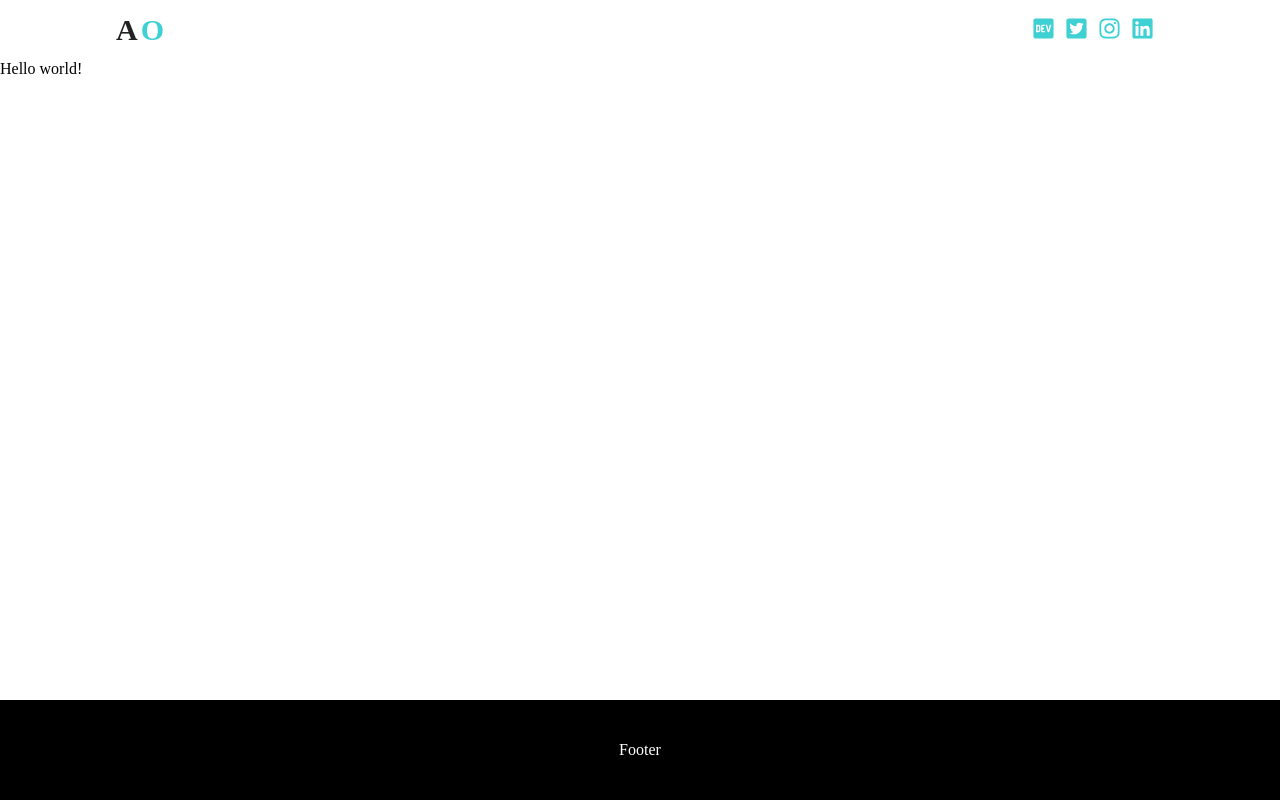
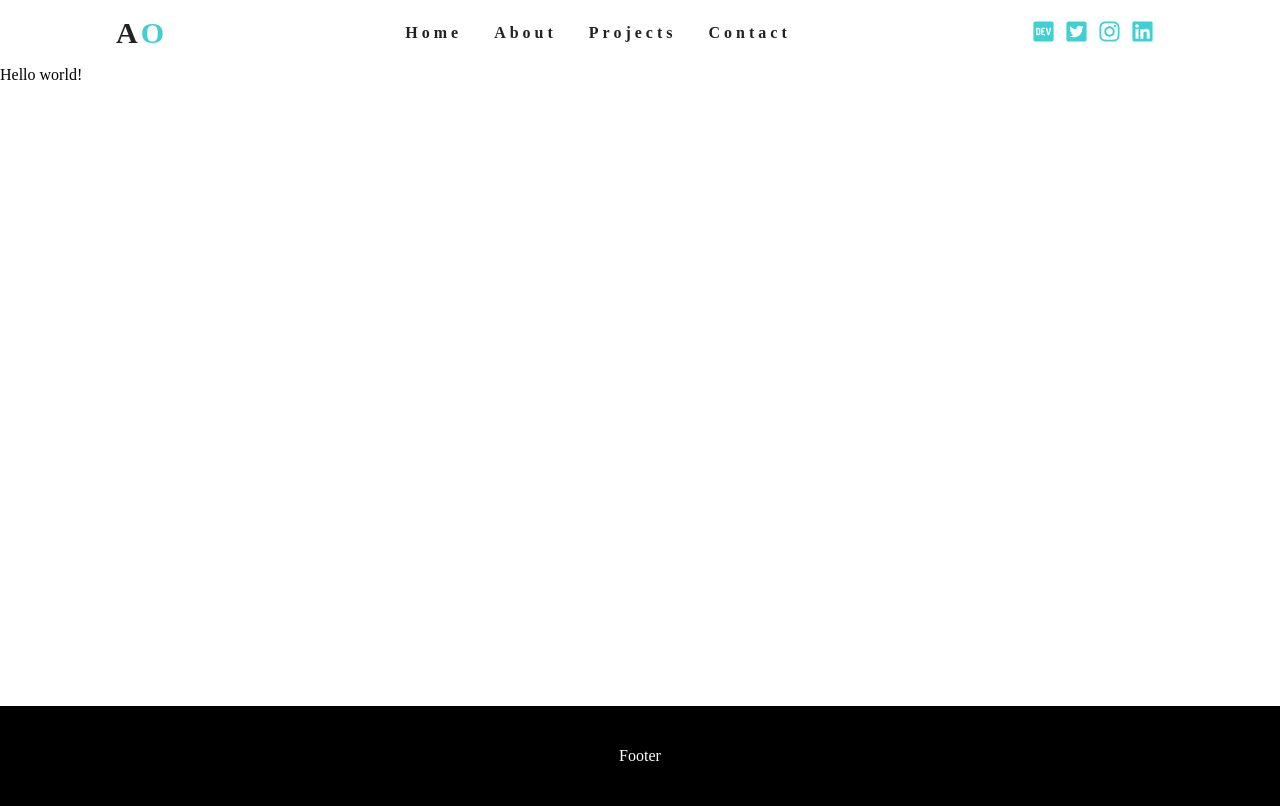
Before and after one commit to oreste-abizera/oresteabizera.tech, a Gatsby site: page / in a window 1280 px wide. Built offline with nearby package versions, Linux system fonts and the light colour scheme; Gatsby itself is replaced by a stand-in of ours.

Commit message:
Navbar Links

```diff
--- a/src/components/Navbar.js
+++ b/src/components/Navbar.js
@@ -3,6 +3,7 @@ import React, { Component } from "react"
 import * as styles from "../css/navbar.module.css"
 import { FaAlignRight } from "react-icons/fa"
 import socialIcons from "../constants/social-icons"
+import links from "../constants/links"
 
 export default class Navbar extends Component {
   constructor(props) {
@@ -10,15 +11,23 @@ export default class Navbar extends Component {
     this.state = {
       isOpen: true,
       socialIcons,
+      links,
     }
   }
   render() {
     return (
-      <nav className={`navbar ${styles.navbar}`}>
+      <nav className={`navbar ${styles.navbar} ${styles.navbarShown}`}>
         <Link to="/#home" className={styles.logo}>
           <span>A</span>
           <span>O</span>
         </Link>
+        <div className={styles.links}>
+          {links.map((link, index) => (
+            <Link key={index} to={link.path}>
+              {link.text}
+            </Link>
+          ))}
+        </div>
         <div>
           <FaAlignRight className={styles.navToggler}></FaAlignRight>
           <div className={styles.socialIcons}>
--- a/src/constants/links.js
+++ b/src/constants/links.js
@@ -1,16 +1,16 @@
-export default [
+const links = [
   {
     path: "/#home",
     text: "home",
   },
   {
     path: "/#about",
-    text: "about me",
+    text: "about",
   },
-  {
-    path: "/#services",
-    text: "services",
-  },
+  // {
+  //   path: "/#services",
+  //   text: "services",
+  // },
   {
     path: "/#projects",
     text: "projects",
@@ -20,3 +20,5 @@ export default [
     text: "contact",
   },
 ]
+
+export default links
--- a/src/css/layout.css
+++ b/src/css/layout.css
@@ -8,6 +8,7 @@
   --primaryColor: #3fd0d4;
   --mainBlack: #222;
   --mainTransition: all 0.3s linear;
+  --mainSpacing: 4px;
 }
 
 .main {
@@ -15,7 +16,7 @@
 }
 
 .navbar {
-  height: 60px;
+  min-height: 60px;
 }
 
 .footer {
--- a/src/css/navbar.module.css
+++ b/src/css/navbar.module.css
@@ -34,6 +34,40 @@
   cursor: pointer;
 }
 
+.links {
+  display: flex;
+  flex-direction: column;
+}
+
+.links a {
+  display: block;
+  padding: 0.5rem 0rem;
+  text-decoration: none;
+  text-transform: capitalize;
+  color: var(--mainBlack);
+  transition: var(--mainTransition);
+  font-weight: bold;
+  letter-spacing: var(--mainSpacing);
+}
+
+.links a:hover {
+  color: var(--primaryColor);
+}
+
+@media screen and (max-width: 992px) {
+  .navbarShown {
+    position: relative;
+    height: 200px;
+    align-items: flex-start;
+    margin-bottom: 20px;
+  }
+
+  .links {
+    position: absolute;
+    bottom: 0;
+  }
+}
+
 @media screen and (min-width: 992px) {
   .navToggler {
     display: none;
@@ -57,4 +91,13 @@
   .socialIcons a svg {
     font-size: 23px;
   }
+
+  .links {
+    flex-direction: row;
+  }
+
+  .links a {
+    margin-right: 1rem;
+    margin-left: 1rem;
+  }
 }
```
